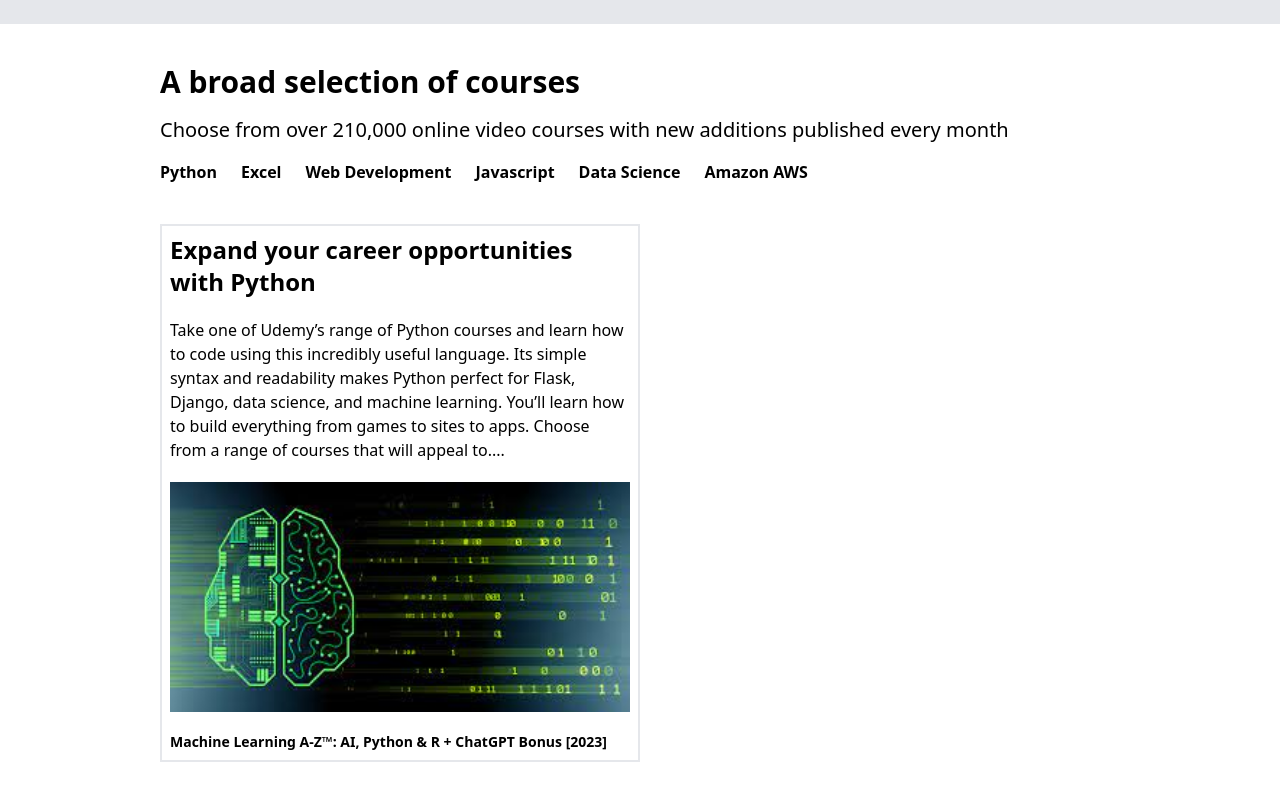
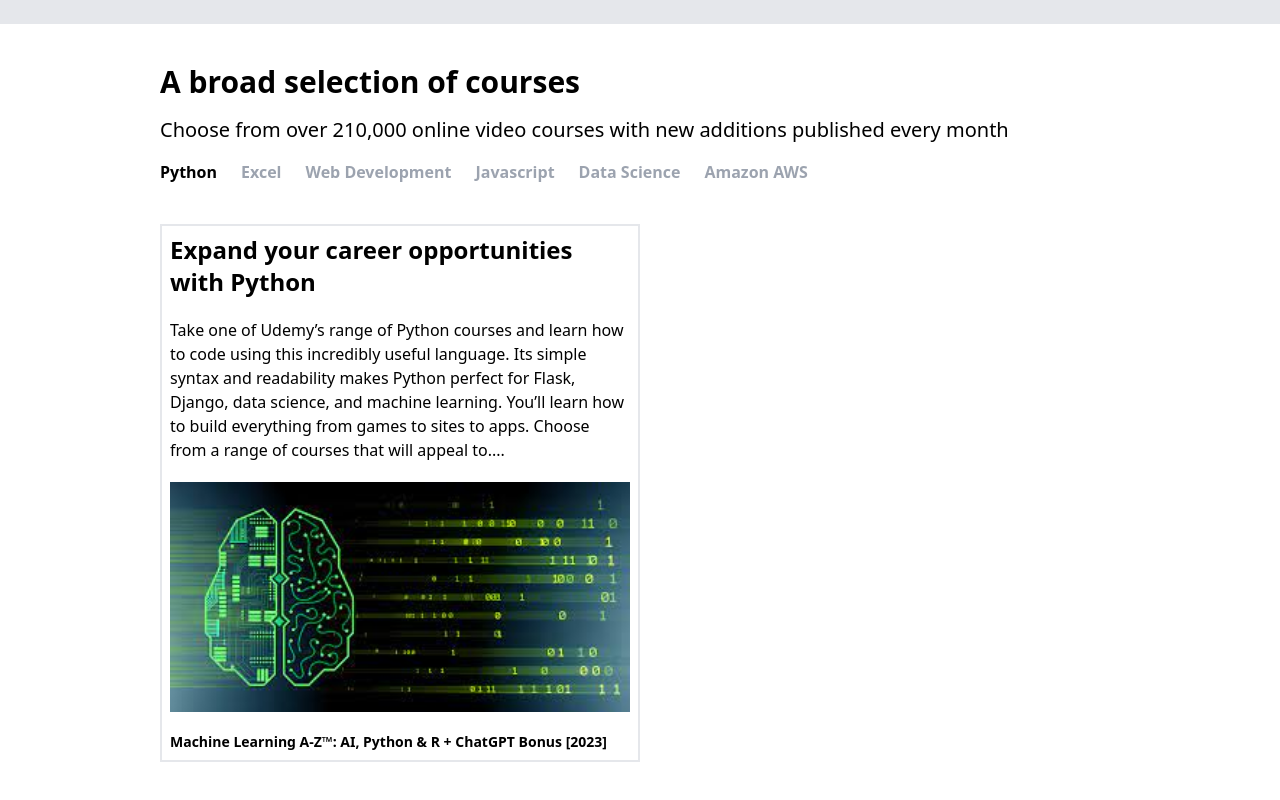
Before and after one commit to chibokaxavier/academix, a Next.js app: page / in a window 1280 px wide. Shown: the part 830-1630 px from the top of the page. Built offline with nearby package versions, Linux system fonts and the light colour scheme.

Commit message:
FUNCTIONS FOR  DYNAMICALLY CHANGING THE DATA OR COURSES , IS ALL WORKING NOW

```diff
--- a/components/Courses.tsx
+++ b/components/Courses.tsx
@@ -8,11 +8,61 @@ import React, {
 import courses from "@/courses";
 
 const Courses = () => {
-  const [isPythonActive, setIsPythonActive] = useState(false);
+  const [isPythonActive, setIsPythonActive] = useState(true);
+  const [isExcelActive, setIsExcelActive] = useState(false);
+  const [isWebdevActive, setIsWebdevActive] = useState(false);
+  const [isJavascriptActive, setIsJavascriptActive] = useState(false);
+  const [isDataActive, setIsDataActive] = useState(false);
+  const [isAWSActive, setIsAWSActive] = useState(false);
 
-  // const handleButtonClick = () => {
-  //   setIsActive(!isActive);
-  // };
+  const handlePythonClick = () => {
+    setIsPythonActive(true);
+    setIsAWSActive(false);
+    setIsDataActive(false);
+    setIsExcelActive(false);
+    setIsJavascriptActive(false);
+    setIsWebdevActive(false);
+  };
+  const handleWebdevClick = () => {
+    setIsPythonActive(false);
+    setIsAWSActive(false);
+    setIsDataActive(false);
+    setIsExcelActive(false);
+    setIsJavascriptActive(false);
+    setIsWebdevActive(true);
+  };
+  const handleAWSClick = () => {
+    setIsPythonActive(false);
+    setIsAWSActive(true);
+    setIsDataActive(false);
+    setIsExcelActive(false);
+    setIsJavascriptActive(false);
+    setIsWebdevActive(false);
+  };
+  const handleDataClick = () => {
+    setIsPythonActive(false);
+    setIsAWSActive(false);
+    setIsDataActive(true);
+    setIsExcelActive(false);
+    setIsJavascriptActive(false);
+    setIsWebdevActive(false);
+  };
+  const handleExcelClick = () => {
+    setIsPythonActive(false);
+    setIsAWSActive(false);
+    setIsDataActive(false);
+    setIsExcelActive(true);
+    setIsJavascriptActive(false);
+    setIsWebdevActive(false);
+  };
+  const handleJavascriptClick = () => {
+    setIsPythonActive(false);
+    setIsAWSActive(false);
+    setIsDataActive(false);
+    setIsExcelActive(false);
+    setIsJavascriptActive(true);
+    setIsWebdevActive(false);
+  };
   const python = courses.filter((course) => {
     return course.type === "python";
   });
@@ -33,22 +83,73 @@ const Courses = () => {
         </p>
         <div className="flex flex-col lg:flex-row   lg:space-x-6 font-semibold cursor-pointer pb-5">
           <p
-            onClick={() => setDataArray([python])}
-            className="lg:hover:underline hover:text-gray-500"
+            onClick={() => {
+              setDataArray([python]);
+              handlePythonClick();
+            }}
+            className={`lg:hover:underline ${
+              isPythonActive ? `text-black` : `text-gray-400`
+            }`}
           >
             Python
           </p>
-          <p className="lg:hover:underline hover:text-gray-500"> Excel</p>
           <p
-            className="lg:hover:underline hover:text-gray-500"
-            onClick={() => setDataArray([webdev])}
+            className={`lg:hover:underline ${
+              isExcelActive ? `text-black` : `text-gray-400`
+            }`}
+            onClick={() => {
+              setDataArray([webdev]);
+              handleExcelClick();
+            }}
+          >
+            {" "}
+            Excel
+          </p>
+          <p
+            className={`lg:hover:underline ${
+              isWebdevActive ? `text-black` : `text-gray-400`
+            }`}
+            onClick={() => {
+              setDataArray([webdev]);
+              handleWebdevClick();
+            }}
           >
             {" "}
             Web Development
           </p>
-          <p className="lg:hover:underline hover:text-gray-500">Javascript</p>
-          <p className="lg:hover:underline hover:text-gray-500">Data Science</p>
-          <p className="lg:hover:underline hover:text-gray-500">Amazon AWS</p>
+          <p
+            className={`lg:hover:underline ${
+              isJavascriptActive ? `text-black` : `text-gray-400`
+            }`}
+            onClick={() => {
+              setDataArray([webdev]);
+              handleJavascriptClick();
+            }}
+          >
+            Javascript
+          </p>
+          <p
+            className={`lg:hover:underline ${
+              isDataActive ? `text-black` : `text-gray-400`
+            }`}
+            onClick={() => {
+              setDataArray([webdev]);
+              handleDataClick();
+            }}
+          >
+            Data Science
+          </p>
+          <p
+            className={`lg:hover:underline ${
+              isAWSActive ? `text-black` : `text-gray-400`
+            }`}
+            onClick={() => {
+              setDataArray([webdev]);
+              handleAWSClick();
+            }}
+          >
+            Amazon AWS
+          </p>
         </div>
       </div>
 
```
